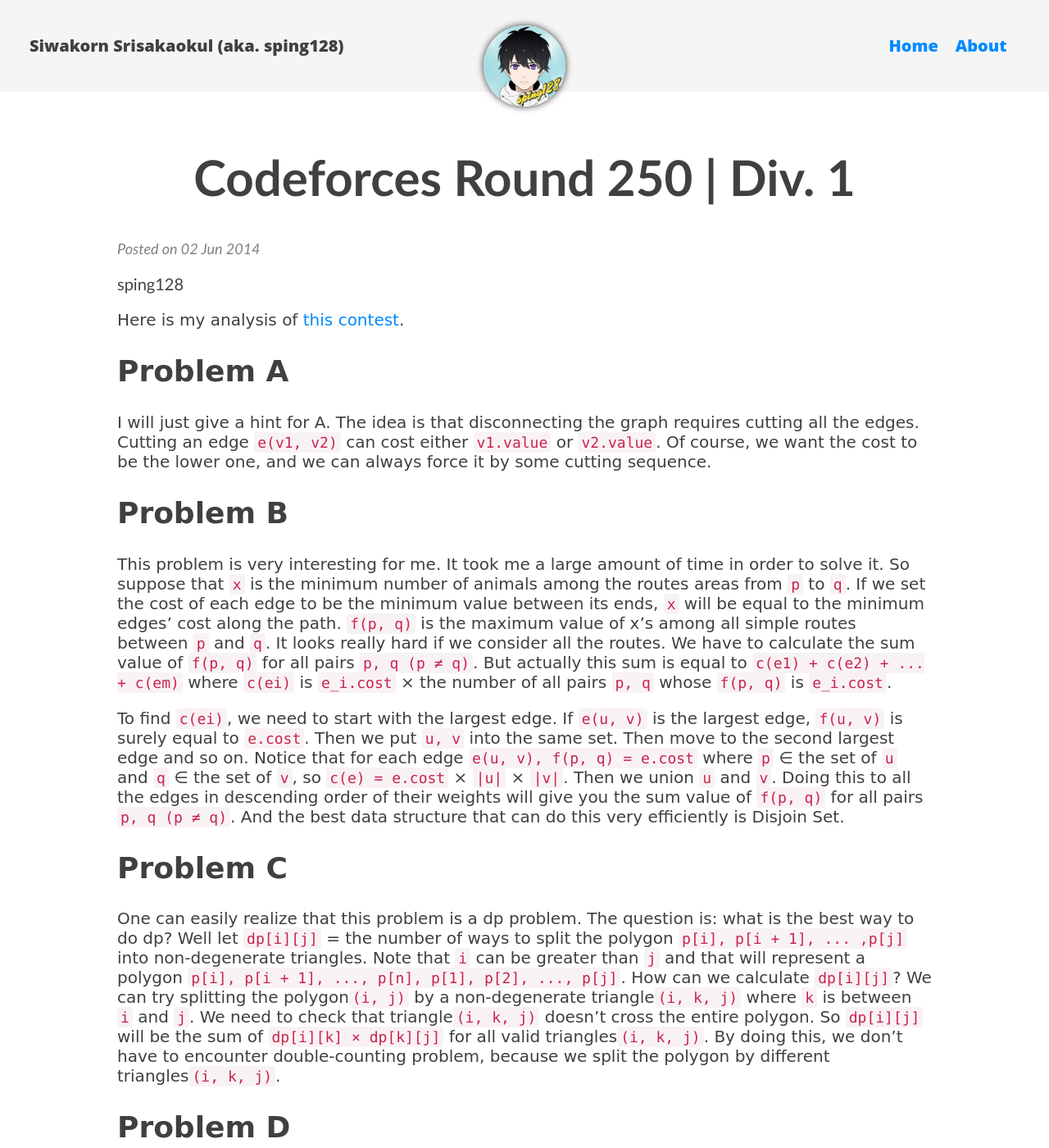
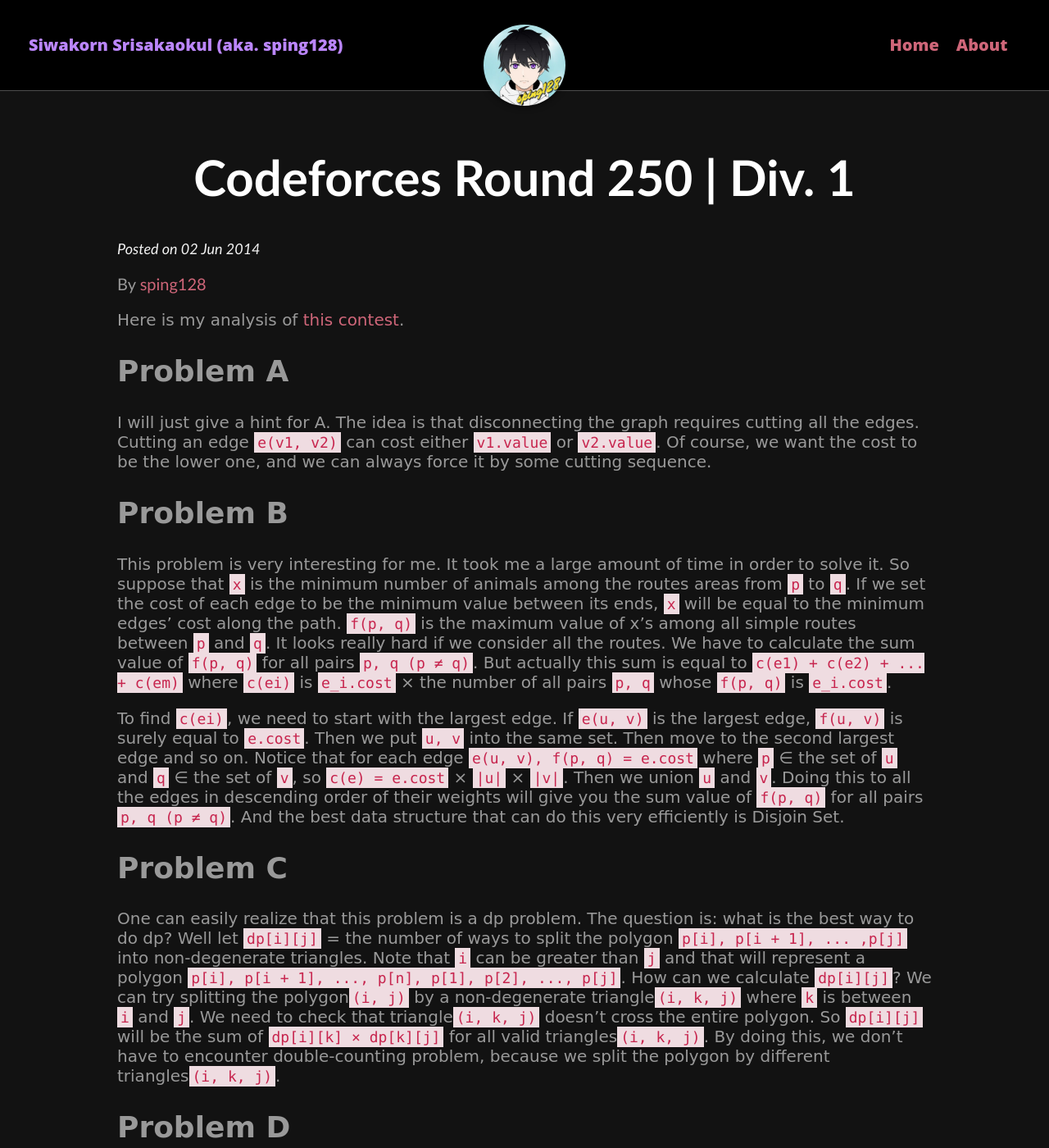
Before and after one commit to sping128/sping128.github.io, a Jekyll site: the page built from _posts/2014-06-02-cf-250-div1.md, in a window 1280 px wide and 1400 px high. Shown: the whole window at 82% size. Built offline with Jekyll 4.4.1, drawn with Linux system fonts in a browser that asks for light colours.

Commit message:
Dark mode

```diff
--- a/_layouts/post.html
+++ b/_layouts/post.html
@@ -9,10 +9,11 @@ layout: default
     Posted on {{ page.date | date_to_string }}
   </p>
 	<p>
+		By
 		{% if site.show_staff %}
-			By&nbsp;<a href="/authors/{{ page.author }}.html">{{ page.author }}</a>
+			<a href="/authors/{{ page.author }}.html">{{ page.author }}</a>
 		{% else %}
-			{{ page.author }}
+			<a href="/about">{{ page.author }}</a>
 		{%- endif -%}
 	</p>
 
--- a/assets/css/styles.css
+++ b/assets/css/styles.css
@@ -5,25 +5,26 @@ layout: null
 @import url("pygment_highlights.css");
 
 body {
+    background-color: #121212;
     margin: 0px;
     padding: 0;
-    color: #404040;
+    color: #999999;
     font-size: 10pt;
     font-family: "Trebuchet MS", Helvetica, sans-serif;
 }
 
 a:hover {
-  color: #0085A1;
+  color: #9b3144;
 }
 
 a {
-  color: #008AFF;
+  color: #cf6679;
   text-decoration: none;
 
 }
 
 .post-read-more {
-  color: black;
+  color: #edc5cc;
   font-weight: 800;
 }
 
@@ -95,6 +96,7 @@ a {
 h1 {
   font-size: 60px;
   font-weight: 900;
+  color: #ffffff;
 }
 
 h2 {
@@ -102,10 +104,10 @@ h2 {
 }
 
 .navbar-header a {
-  color: #404040;
+  color: #bb86fc;
 }
 .navbar-header a:hover {
-  color: #0085A1;
+  color: #9b3144;
 }
 
 
@@ -114,14 +116,14 @@ h2 {
   right: 0;
   left: 0;
   top: 0;
+  border-bottom: 1px #4d4d4d solid;
   display: block;
   clear: both;
   min-height: 50px;
   margin-bottom: 20px;
-  border: 1px solid transparent;
   font-size: 18px;
   color: #404040;
-  background-color: #F5F5F5;
+  background-color: #000000;
   font-family: 'Open Sans', 'Helvetica Neue', Helvetica, Arial, sans-serif;
 
 }
@@ -133,7 +135,7 @@ hr.small {
   border-color: inherit;
   border-radius: 3px;
   border: 0;
-  border-top: 4px solid black;
+  border-top: 4px solid #e6e6e6;
 }
 
 .page-heading {
@@ -147,20 +149,21 @@ hr.small {
   display: block;
   font-family: "Trebuchet MS", Helvetica, sans-serif;
   font-weight: 300;
+  color: #ffffff;
   margin: 10px 0 0;
 }
 
 footer {
   text-align: center;
   padding: 30px 0;
-  border-top: 1px #EAEAEA solid;
+  border-top: 1px #4d4d4d solid;
   margin-top: 50px;
   font-size: 14px;
-  background-color: #F5F5F5;
+  background-color: #000000;
 }
 
 .post-meta {
-  color: #808080;
+  color: #f2f2f2;
   font-size: 18px;
   font-style: italic;
   margin: 0 0 10px;
@@ -178,14 +181,13 @@ code {
   padding: 2px 4px;
   font-size: 90%;
   color: #c7254e;
-  background-color: #f9f2f4;
-  border-radius: 4px;
+  background-color: #efdce1;
 }
 kbd {
   padding: 2px 4px;
   font-size: 90%;
   color: #fff;
-  background-color: #333;
+  background-color: #f2f2f2;
   border-radius: 3px;
   -webkit-box-shadow: inset 0 -1px 0 rgba(0, 0, 0, .25);
           box-shadow: inset 0 -1px 0 rgba(0, 0, 0, .25);
@@ -203,12 +205,10 @@ pre {
   margin: 0 0 10px;
   font-size: 13px;
   line-height: 1.42857143;
-  color: #333;
+  color: #f2f2f2;
   word-break: break-all;
   word-wrap: break-word;
-  background-color: #f5f5f5;
-  border: 1px solid #ccc;
-  border-radius: 4px;
+  background-color: #572836;
 }
 pre code {
   padding: 0;
@@ -216,5 +216,4 @@ pre code {
   color: inherit;
   white-space: pre-wrap;
   background-color: transparent;
-  border-radius: 0;
 }
```
Also changed, not shown: img/post-2014-06-01-p2.png, img/post-2014-06-03-p1.png.
